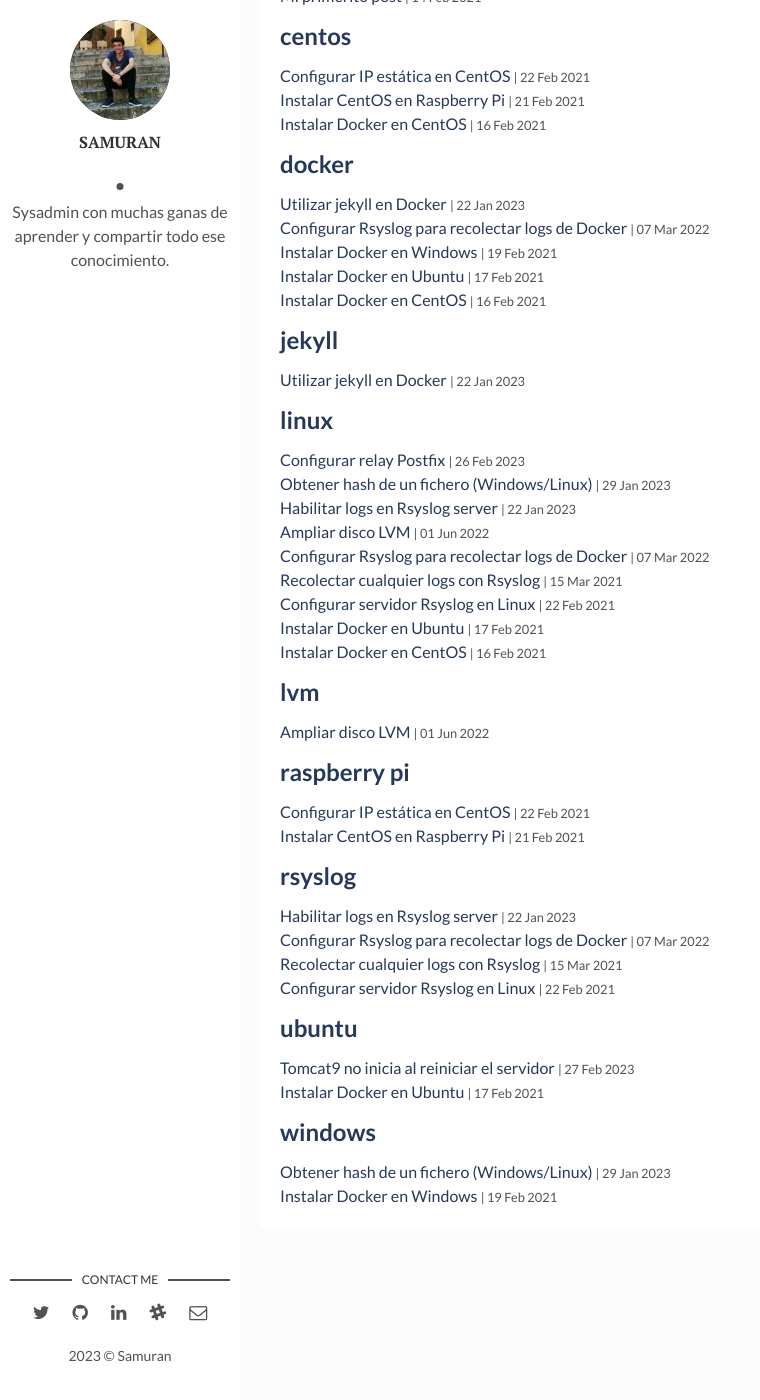
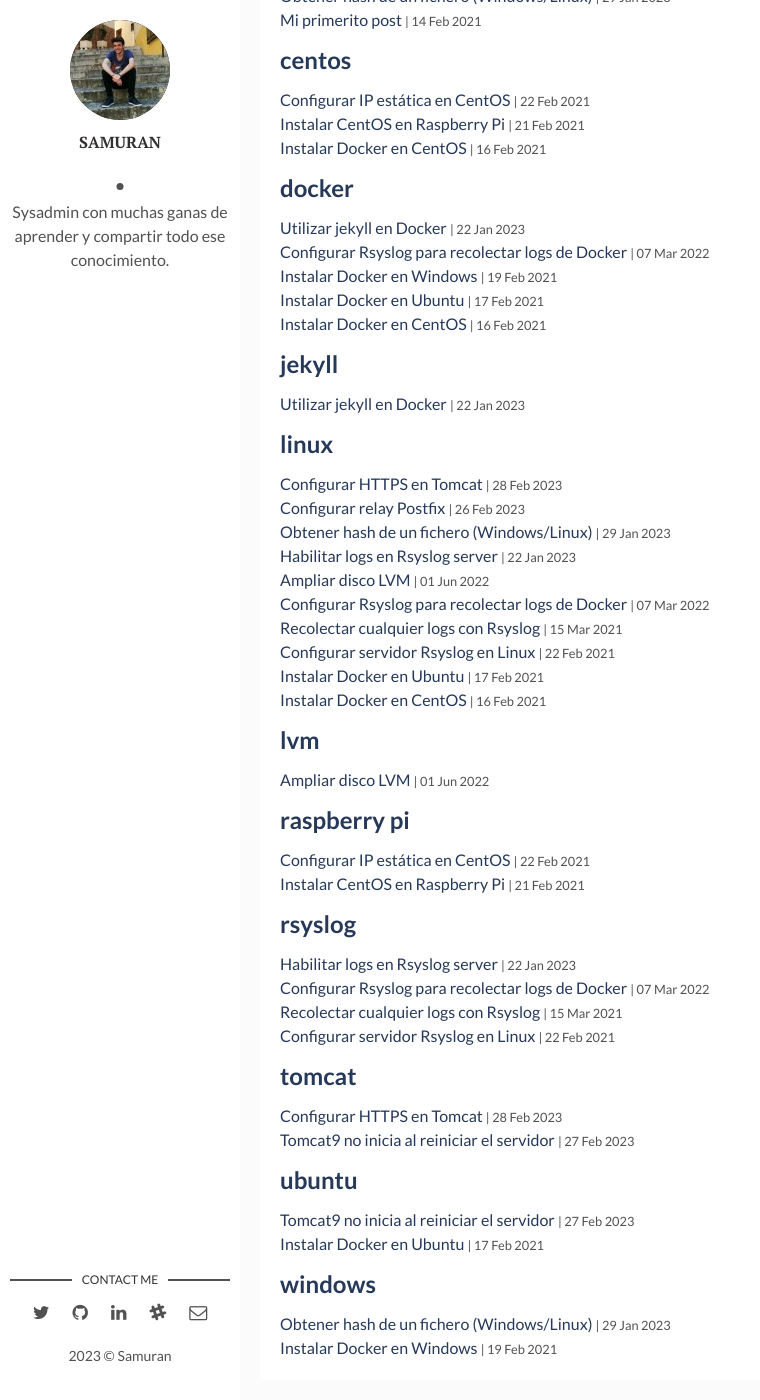
Before and after one commit to atomarxculo/atomarxculo.github.io, a Jekyll site: the page built from tags.html, in a window 1280 px wide and 1400 px high, scrolled down 355 px. Shown: the whole window, without its empty margins (0-760 px from the left). Built offline with Jekyll 4.4.1, drawn with Linux system fonts in a browser that asks for light colours; some of the changed lines change nothing that is shown; some of the changed text lies outside the part shown.

Commit message:
Crear post configurar HTTPS Tomcat y corregir tag en anterior post

````diff
--- a/_posts/2023-02-27-tomcat9-no-inicia.md
+++ b/_posts/2023-02-27-tomcat9-no-inicia.md
@@ -5,7 +5,7 @@ date: 2023-02-27 16:30:00 +0200
 description: Donde trabajo estamos migrando los servidores con Tomcat 8 a Tomcat 9 y al reiniciar el servidor por completo, nos encontramos con esto.
 img: tomcat-server.png # Add image post (optional)
 fig-caption: # Add figcaption (optional)
-tags: [ubuntu, blog]
+tags: [ubuntu, tomcat, blog]
 ---
 
 Donde trabajo estamos migrando los servidores con Tomcat 8 a Tomcat 9 y al reiniciar el servidor por completo, nos encontramos con esto, que el servicio no se levanta automaticamente, pero si lo inicias mediante un `systemctl restart tomcat9`, levanta sin problemas. Para dar más detalles, esto me ocurrió en Ubuntu, con la versión de Tomcat 9 instalada por repositorio.
--- /dev/null
+++ b/_posts/2023-02-28-configurar-https-tomcat.md
@@ -0,0 +1,35 @@
+---
+layout: post
+title: Configurar HTTPS en Tomcat
+date: 2023-02-28 16:30:00 +0200
+description: En el articulo anterior hablé de un error al intentar arrancar Tomcat9 y caí en que podría hablar de cómo configurar HTTPS en este servicio.
+img: tomcat-server.png # Add image post (optional)
+fig-caption: # Add figcaption (optional)
+tags: [linux, tomcat, blog]
+---
+
+En el articulo anterior hablé de un error al intentar arrancar Tomcat9 y caí en que podría hablar de cómo configurar HTTPS en este servicio. Usaremos certificados PEM, en vez de JKS, ya que pienso que es más comodo al no tener que generar dicho fichero para esto y que la contraseña se tiene que dejar en el fichero de configuración en texto plano.
+
+## Configuración
+
+Para que Tomcat trabaje con HTTPS, en este caso utilizando el puerto 8443, hay que realizar la siguiente configuración, tanto a nivel de los ficheros de Tomcat, como los permisos minimos que hay que configurar en los certificados.
+
+Hay que descomentar y configurar la ruta de los certificados del siguiente bloque de código que se encuentra en `/etc/tomcat/server.xml`. En este caso, hemos predefinido que esa sea la ruta donde se almacenen los certificados. En el propio certificado vienen incluido el CA Root y CA Intermedio.
+
+```conf
+<Connector port="8443" protocol="org.apache.coyote.http11.Http11AprProtocol"
+               maxThreads="150" SSLEnabled="true">
+        <UpgradeProtocol className="org.apache.coyote.http2.Http2Protocol" />
+        <SSLHostConfig>
+            <Certificate certificateKeyFile="/etc/pki/tls/private/private_key.key"
+                         certificateFile="/etc/pki/tls/certs/certificate.chained.crt"
+                         type="RSA" />
+        </SSLHostConfig>
+</Connector>
+```
+
+Los certificados tienen que tener ciertos permisos para que Tomcat pueda trabajar con ellos, pero que no sea accesible para cualquiera.
+- La clave pública puede tener permisos 644 y que el propietario sea root.
+- La clave privada tenemos que ponerle permisos 400 tanto al usuario root como al usuario tomcat. Para configurar que otro usuario tenga permisos sobre un fichero, podemos configurarlo con el comando `sudo setfacl -m u:tomcat:4 private_key.key`
+
+Espero que os haya gustado y os haya servido de ayuda. ¡Hasta la próxima!
````
Also changed, not shown: assets/img/tomcat-server.png (added), 1 other file.
